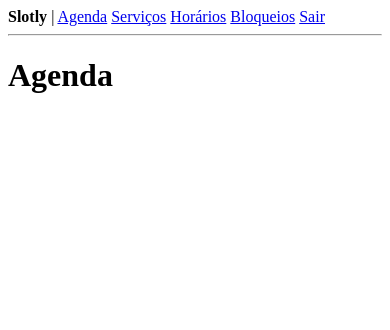
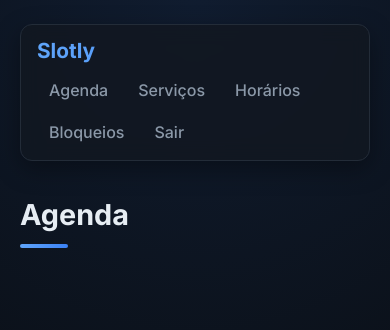
Before and after one commit to devfcoelho/Slotly, a Flask app: page /agenda in a window 390 px wide. Shown: the top 330 px of the page. Run offline with Flask 3, Linux system fonts and the light colour scheme; the visitor is signed in with stand-in values (Sample User, id 1).

Commit message:
Adiciona CSS com tema escuro e azul

```diff
--- /dev/null
+++ b/app/static/style.css
@@ -0,0 +1,234 @@
+:root {
+    --fundo: #0a0e14;
+    --cartao: #121821;
+    --cartao-hover: #18202b;
+    --borda: #232c38;
+    --texto: #e6edf3;
+    --texto-suave: #8b98a8;
+    --azul: #3b82f6;
+    --azul-claro: #60a5fa;
+    --azul-escuro: #1d4ed8;
+    --sombra: 0 8px 24px rgba(0, 0, 0, 0.35);
+    --raio: 12px;
+}
+
+* {
+    box-sizing: border-box;
+}
+
+body {
+    font-family: "Inter", Arial, sans-serif;
+    background:
+        radial-gradient(circle at top, rgba(59, 130, 246, 0.12), transparent 60%),
+        var(--fundo);
+    background-attachment: fixed;
+    color: var(--texto);
+    max-width: 860px;
+    margin: 0 auto;
+    padding: 24px 20px 60px;
+    line-height: 1.5;
+    min-height: 100vh;
+}
+
+/* Menu fixo no topo */
+nav {
+    position: sticky;
+    top: 16px;
+    z-index: 10;
+    display: flex;
+    flex-wrap: wrap;
+    align-items: center;
+    gap: 6px;
+    background: rgba(18, 24, 33, 0.85);
+    backdrop-filter: blur(10px);
+    border: 1px solid var(--borda);
+    border-radius: var(--raio);
+    padding: 10px 16px;
+    box-shadow: var(--sombra);
+}
+
+.logo {
+    font-weight: 700;
+    font-size: 1.3rem;
+    margin-right: auto;
+    background: linear-gradient(90deg, var(--azul-claro), var(--azul));
+    -webkit-background-clip: text;
+    background-clip: text;
+    color: transparent;
+}
+
+nav a {
+    color: var(--texto-suave);
+    text-decoration: none;
+    font-weight: 500;
+    padding: 6px 12px;
+    border-radius: 8px;
+    transition: background 0.2s, color 0.2s;
+}
+
+nav a:hover {
+    background: rgba(59, 130, 246, 0.15);
+    color: var(--azul-claro);
+}
+
+hr {
+    display: none;
+}
+
+/* Títulos e links */
+h1 {
+    font-size: 1.8rem;
+    font-weight: 700;
+    margin: 32px 0 20px;
+}
+
+h1::after {
+    content: "";
+    display: block;
+    width: 48px;
+    height: 4px;
+    margin-top: 8px;
+    border-radius: 4px;
+    background: linear-gradient(90deg, var(--azul-claro), var(--azul));
+}
+
+a {
+    color: var(--azul-claro);
+    text-decoration: none;
+    font-weight: 500;
+}
+
+a:hover {
+    color: var(--texto);
+}
+
+/* Formulários em cartão */
+form:not([style]) {
+    background: var(--cartao);
+    border: 1px solid var(--borda);
+    border-radius: var(--raio);
+    padding: 24px;
+    box-shadow: var(--sombra);
+    max-width: 460px;
+}
+
+form label {
+    display: block;
+    margin: 14px 0 6px;
+    font-size: 0.9rem;
+    font-weight: 500;
+    color: var(--texto-suave);
+}
+
+form label:first-child {
+    margin-top: 0;
+}
+
+input,
+select {
+    width: 100%;
+    padding: 10px 12px;
+    font-family: inherit;
+    font-size: 0.95rem;
+    background: var(--fundo);
+    color: var(--texto);
+    border: 1px solid var(--borda);
+    border-radius: 8px;
+    transition: border-color 0.2s, box-shadow 0.2s;
+}
+
+input:focus,
+select:focus {
+    outline: none;
+    border-color: var(--azul);
+    box-shadow: 0 0 0 3px rgba(59, 130, 246, 0.25);
+}
+
+input[type="date"],
+input[type="time"],
+input[type="datetime-local"] {
+    color-scheme: dark;
+}
+
+/* Botões */
+button {
+    margin-top: 18px;
+    padding: 10px 18px;
+    font-family: inherit;
+    font-weight: 600;
+    font-size: 0.9rem;
+    color: white;
+    background: linear-gradient(135deg, var(--azul), var(--azul-escuro));
+    border: none;
+    border-radius: 8px;
+    cursor: pointer;
+    box-shadow: 0 4px 14px rgba(59, 130, 246, 0.35);
+    transition: transform 0.15s, box-shadow 0.15s;
+}
+
+button:hover {
+    transform: translateY(-1px);
+    box-shadow: 0 6px 20px rgba(59, 130, 246, 0.5);
+}
+
+/* Listas como cartões */
+ul {
+    list-style: none;
+    padding: 0;
+    display: grid;
+    gap: 12px;
+}
+
+li {
+    background: var(--cartao);
+    border: 1px solid var(--borda);
+    border-left: 4px solid var(--azul);
+    border-radius: var(--raio);
+    padding: 16px 18px;
+    box-shadow: var(--sombra);
+    transition: transform 0.2s, background 0.2s;
+}
+
+li:hover {
+    transform: translateY(-2px);
+    background: var(--cartao-hover);
+}
+
+li a,
+li form {
+    margin-left: 10px;
+}
+
+li button {
+    margin-top: 0;
+    padding: 6px 12px;
+    font-size: 0.85rem;
+}
+
+/* Mensagens do flash */
+.mensagem {
+    margin: 20px 0 0;
+    padding: 12px 16px;
+    border-radius: 8px;
+    border: 1px solid var(--azul);
+    background: rgba(59, 130, 246, 0.12);
+    color: var(--azul-claro);
+    font-weight: 500;
+    animation: aparecer 0.3s ease;
+}
+
+@keyframes aparecer {
+    from { opacity: 0; transform: translateY(-6px); }
+    to { opacity: 1; transform: translateY(0); }
+}
+
+/* Celular */
+@media (max-width: 600px) {
+    nav {
+        top: 8px;
+    }
+
+    .logo {
+        width: 100%;
+    }
+}
--- a/app/templates/base.html
+++ b/app/templates/base.html
@@ -3,11 +3,14 @@
 <head>
     <meta charset="UTF-8">
     <meta name="viewport" content="width=device-width, initial-scale=1.0">
+    <link rel="preconnect" href="https://fonts.googleapis.com">
+    <link href="https://fonts.googleapis.com/css2?family=Inter:wght@400;500;600;700&display=swap" rel="stylesheet">
+    <link rel="stylesheet" href="{{url_for('static', filename='style.css')}}">
     <title>Slotly</title>
 </head>
 <body>
     <nav>
-        <strong>Slotly</strong> |
+        <span class="logo">Slotly</span>
         {% if not session.get("usuario_id") %}
             <a href="/login">Login</a>
             <a href="/cadastro">Cadastro</a>
@@ -26,7 +29,7 @@
     <hr>
         {% set mensagens = get_flashed_messages() %}
         {% for mensagem in mensagens %}
-            <p>{{ mensagem }}</p>
+            <p class="mensagem">{{ mensagem }}</p>
         {% endfor %}
     {% block conteudo %}{% endblock %}
 </body>
```
